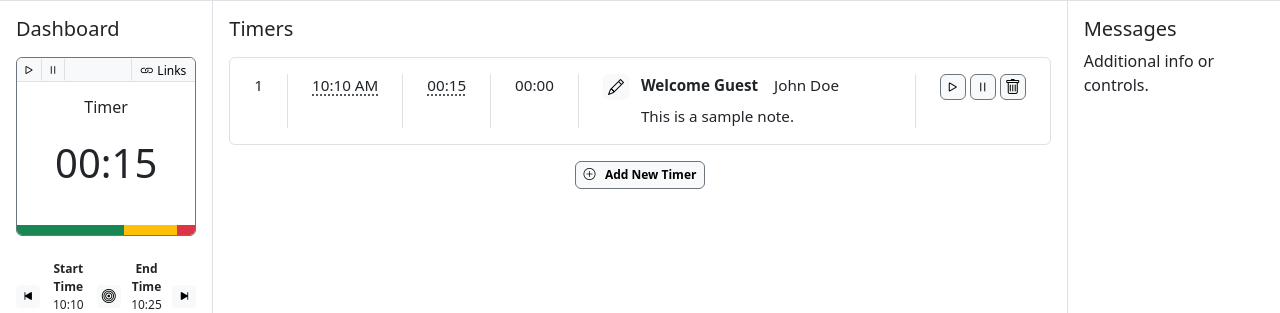
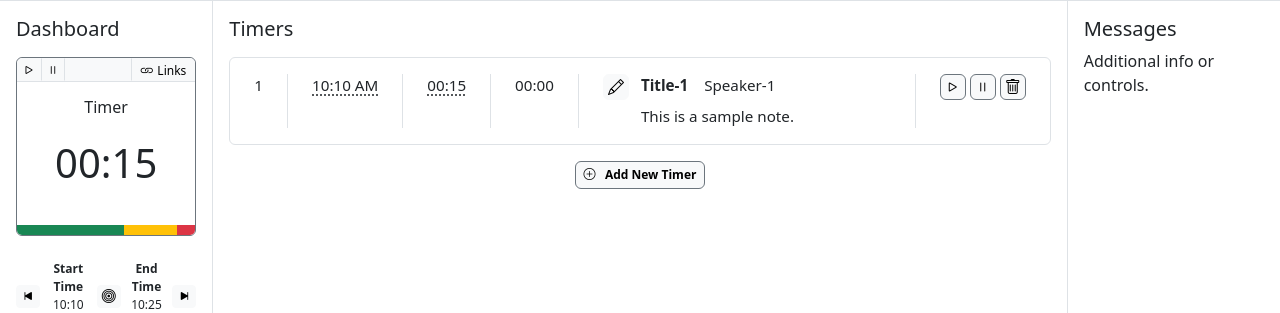
Before and after one commit to DineshDevaraj/ddtimer, a FastAPI app: page / in a window 1280 px wide. Shown: the part 56-369 px from the top of the page. Run offline with FastAPI, Linux system fonts and the light colour scheme.

Commit message:
set title and speaker dynamically

```diff
--- a/static/evhdef.js
+++ b/static/evhdef.js
@@ -6,7 +6,9 @@ function addNewTimer(event) {
 
     const timer = TimerPallet.clone();
 
-    timer.dom.querySelector('.sc-num').textContent = timer.number;
+    timer.dom.querySelector('[name=sc-num]').textContent = timer.number;
+    timer.dom.querySelector('[name=title]').textContent = `Title-${timer.number}`;
+    timer.dom.querySelector('[name=speaker]').textContent = `Speaker-${timer.number}`;
 
     attachGeneralInfoPopover(timer.dom);
     attachTimerDescriptionEditor(timer.dom);
--- a/templates/middle_panel/first_timer.html
+++ b/templates/middle_panel/first_timer.html
@@ -1,6 +1,6 @@
 <div class="timer-pallet col-12" id="timer-1" crono="1">
     <div class="border rounded p-3 d-flex" style="font-size: 0.95em;">
-        <div class="ms-2 pe-4 border-end sc-num">1</div>
+        <div class="ms-2 pe-4 border-end" name="sc-num">1</div>
         <div class="px-4 border-end dotted-underline" name="start-time">10:10 AM</div>
         <div class="px-4 border-end dotted-underline" name="timer-duration">00:15</div>
         <div class="px-4 border-end" name="elapsed-time">00:00</div>
@@ -12,8 +12,8 @@
             </div>
             <div>
                 <div class="d-flex mb-2">
-                    <p name="title" class="m-0 px-2 fw-bold">Welcome Guest</p>
-                    <p name="speaker" class="m-0 px-2">John Doe</p>
+                    <p name="title" class="m-0 px-2 fw-bold">Title-1</p>
+                    <p name="speaker" class="m-0 px-2">Speaker-1</p>
                 </div>
                 <div>
                     <p name="note" class="m-0 px-2">This is a sample note.</p>
```
